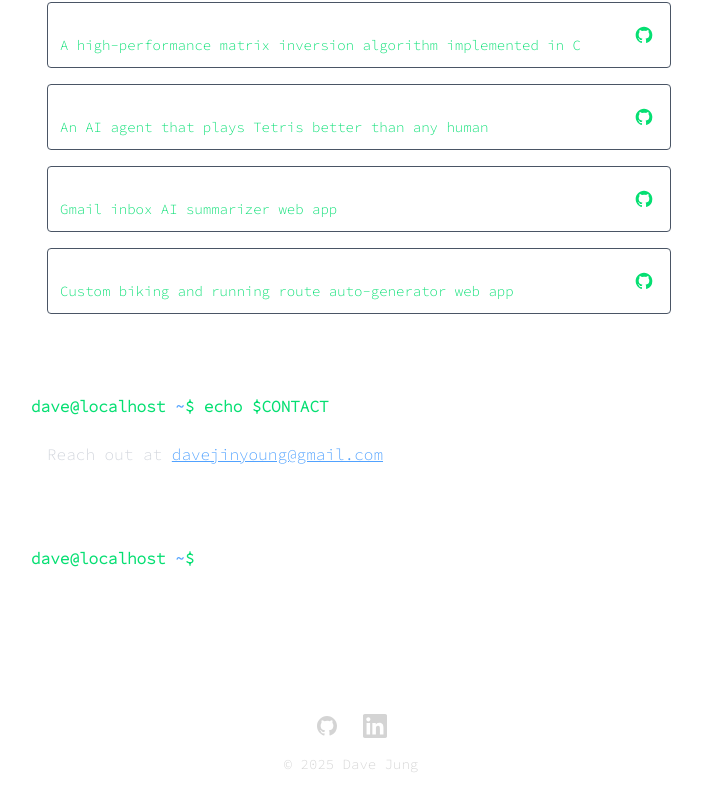
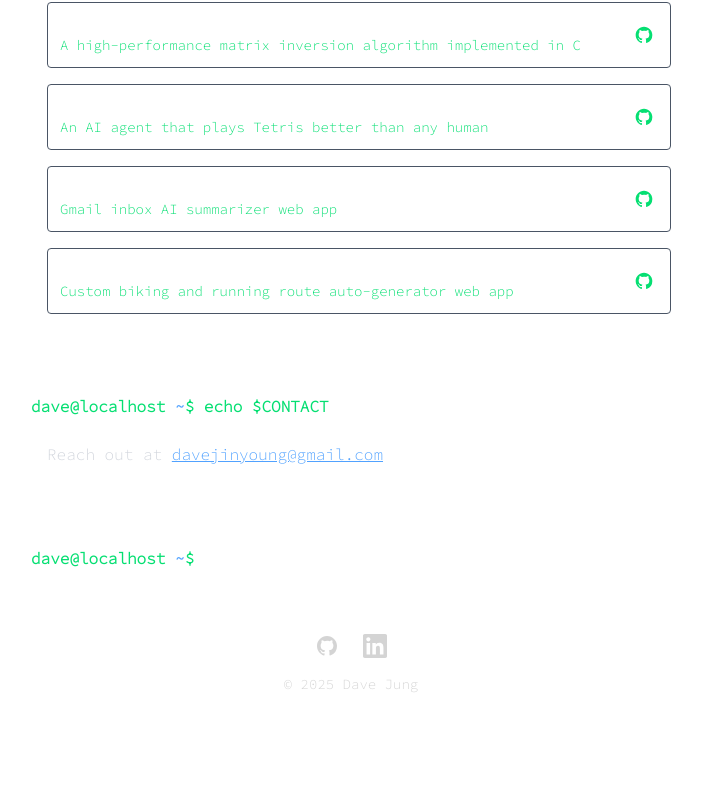
Before and after one commit to davejinyoung/portfolio, a Next.js app: page / in a window 1280 px wide. Shown: the part 1092-1900 px from the top of the page, without its empty margins (289-991 px from the left). After the commit the page ends 1826 px from the top, so only its background shows below. Built offline with nearby package versions, Linux system fonts and the light colour scheme.

Commit message:
Fixed navbar hrefs navigating too far down on the page.

```diff
--- a/src/app/page.tsx
+++ b/src/app/page.tsx
@@ -18,7 +18,7 @@ export default function Home() {
                 bg-[radial-gradient(ellipse_40%_100%_at_center,_rgba(0,255,0,0.03)_0%,_transparent_70%)]
                 blur-3xl"
         />
-        <section id="about" className="pt-25 pb-20 dark:text-neutral-400">
+        <section id="about" className="pt-25 dark:text-neutral-400">
           <div className="text-sm opacity-60 mb-10">
             Last login: {new Date().toLocaleDateString()} on ttys000
           </div>
@@ -41,7 +41,7 @@ export default function Home() {
           </div>
         </section>
 
-        <section id="work" className="pb-20">
+        <section id="work" className="pt-20">
           <Command command="ls -la WORK | awk '{print $7, $6}" />
           <div className="grid gap-4 pl-4">
             <Work
@@ -71,7 +71,7 @@ export default function Home() {
           </div>
         </section>
 
-        <section id="projects" className="pb-20">
+        <section id="projects" className="pt-20">
           <Command command="ls -la PROJECTS | awk '{print $7, $6}" />
           <div className="grid gap-4 pl-4">
             <ProjectCard
@@ -102,7 +102,7 @@ export default function Home() {
           </div>
         </section>
 
-        <section id="contact" className="pb-20">
+        <section id="contact" className="pt-20">
           <Command command="echo $CONTACT" />
           <div className="mb-20 pl-4">
             <p className="text-gray-300">
```
